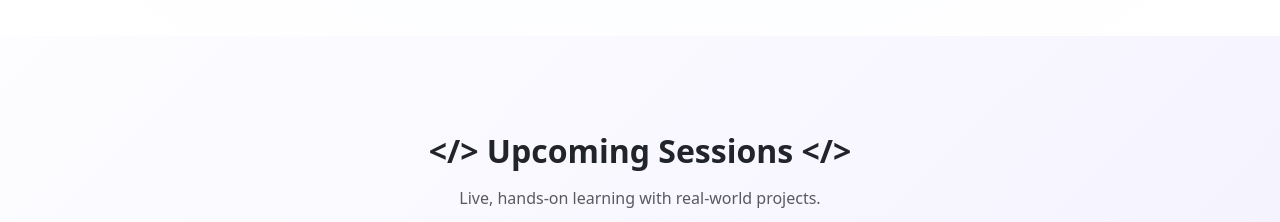
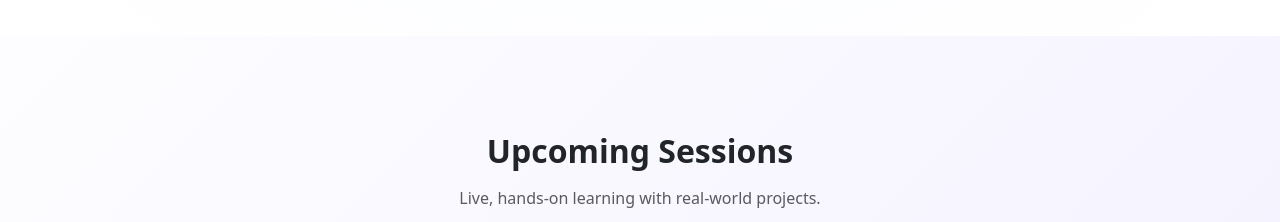
Before and after one commit to triilok10/CodeNClubApplication, an Angular app: page / in a window 1280 px wide. Shown: the part 1280-1502 px from the top of the page. Built offline with nearby package versions, Linux system fonts and the light colour scheme.

Commit message:
Changes in Caffeine.dev

```diff
--- a/src/Components/home/home.html
+++ b/src/Components/home/home.html
@@ -109,7 +109,7 @@
   <div class="container py-5 position-relative z-index-1">
 
     <div class="text-center mb-5">
-      <h2 class="fw-bold mb-3">&lt;/&gt; Upcoming Sessions &lt;/&gt;</h2>
+      <h2 class="fw-bold mb-3"> Upcoming Sessions</h2>
       <p class="text-muted">Live, hands-on learning with real-world projects.</p>
     </div>
 
```
